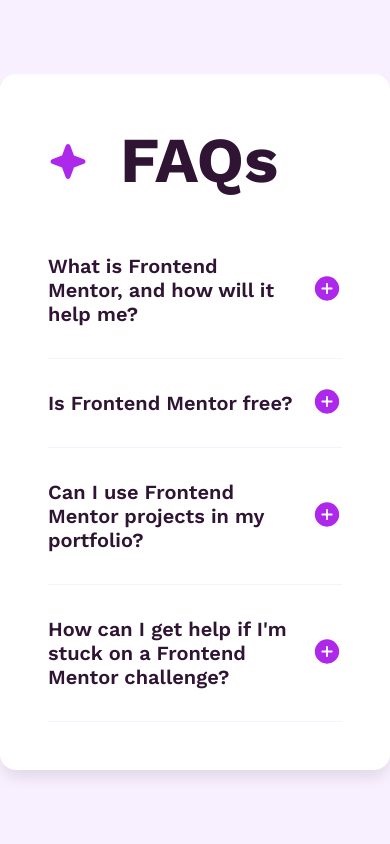
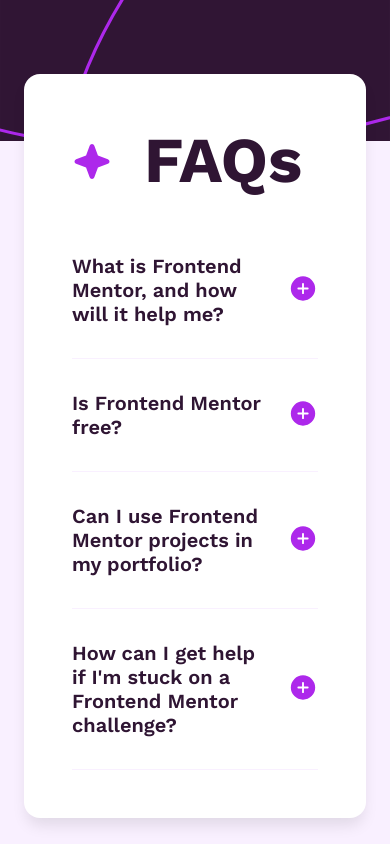
Before and after one commit to sandovalmelo/faq, a React (Create React App) app: page / in a window 390 px wide. Built offline with nearby package versions, Linux system fonts and the light colour scheme.

Commit message:
add responsive style

```diff
--- a/src/Components/QuestionContainer.scss
+++ b/src/Components/QuestionContainer.scss
@@ -2,13 +2,11 @@ $white: hsl(0, 0%, 100%);
 
 .question-container {
 	background-color: $white;
-	width: 100%;
-	max-width: 50rem;
+	margin: 1.5rem;
 	padding: 3rem;
 	position: absolute;
 	top: 50%;
-	left: 50%;
-	transform: translate(-50%, -50%);
+	transform: translateY(-50%);
 	border-radius: 1rem;
 	box-shadow: 0px 10px 15px -3px rgba(0, 0, 0, 0.1);
 
@@ -19,3 +17,14 @@ $white: hsl(0, 0%, 100%);
 		margin-bottom: 1.5rem;
 	}
 }
+
+@media (min-width: 800px) {
+	.question-container {
+		top: 50%;
+		left: 50%;
+		width: 100%;
+		max-width: 50rem;
+		transform: translate(-50%, -50%);
+		margin: 0;
+	}
+}
--- a/src/index.scss
+++ b/src/index.scss
@@ -52,3 +52,9 @@ h2 {
 p {
 	color: $light-purple;
 }
+
+@media (max-width: 800px) {
+	body {
+		background-image: url("./../public/images/background-pattern-mobile.svg");
+	}
+}
```
